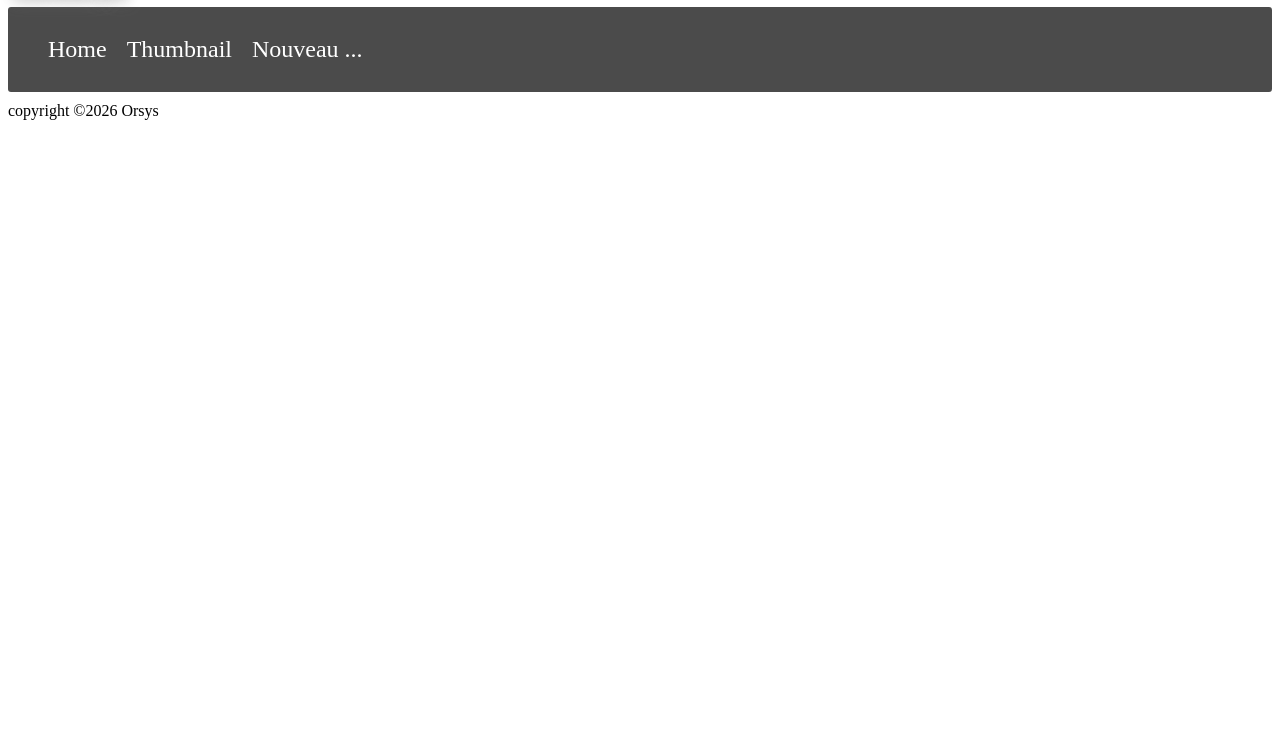
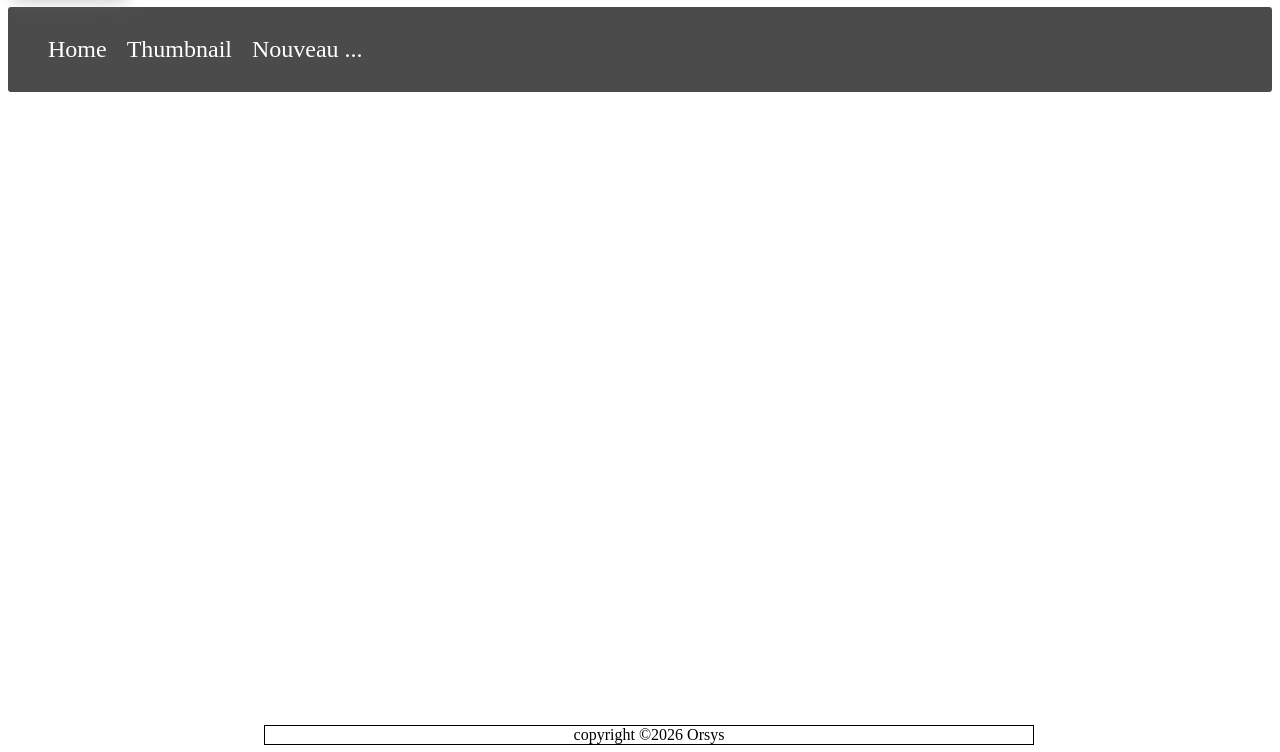
Before and after one commit to champix56/llj, a website: page src/index.html in a window 1280 px wide. Shown: the part 48-800 px from the top of the page. Drawn offline with Linux system fonts and the light colour scheme.

Commit message:
footer style

```diff
--- a/src/index.html
+++ b/src/index.html
@@ -20,7 +20,7 @@
             </ul>
         </div>
         <div class="wrapper"></div>
-        <div class="footer">copyright &copy;2026 Orsys</div>
+        <div id="footer">copyright &copy;2026 Orsys</div>
     </div>
 </body>
 
--- a/src/styles/styles.css
+++ b/src/styles/styles.css
@@ -32,3 +32,12 @@
 #navbar>ul>li:not(:first-child){
     margin-left: 20px;
 }
+#footer{
+    text-align: center;
+    position: absolute;
+    bottom: 5px;
+    margin: 2px 20vw 2px 20vw;
+    width: 60vw;
+    border: 1px solid black;
+
+}
```
